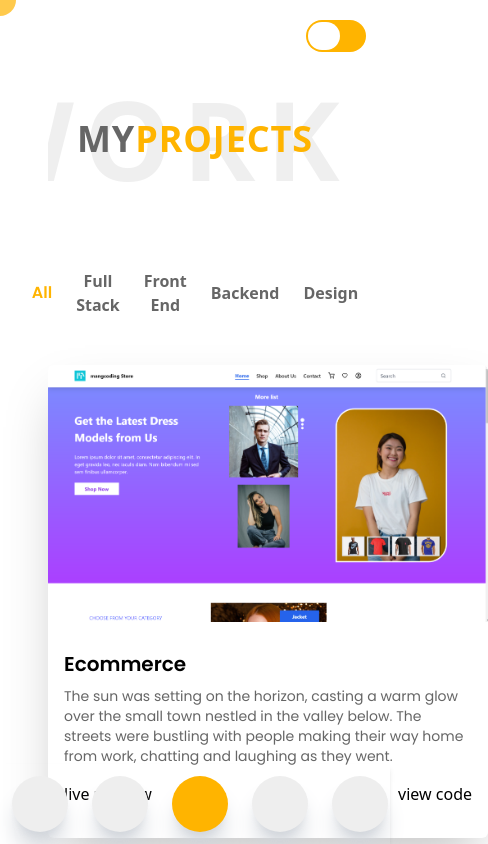
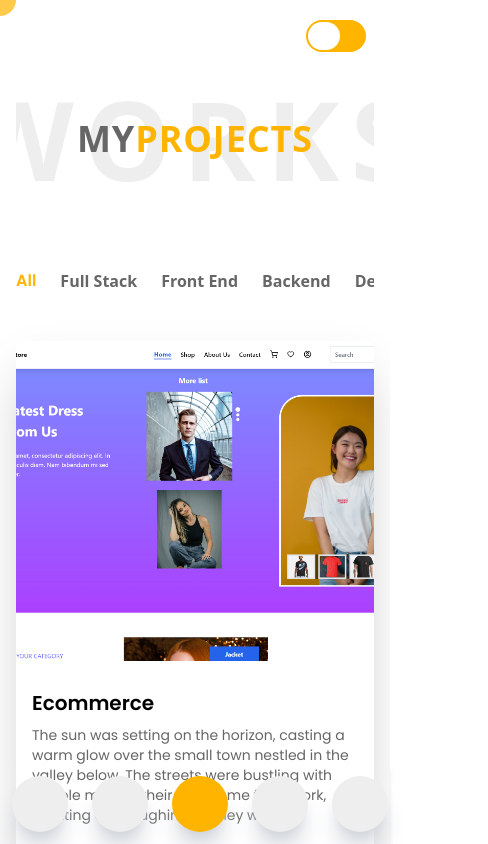
Before and after one commit to prama12/Portfolio-next, a Next.js app: page /projects in a window 390 px wide. Shown: the top 844 px of the page, 488 px wide, since content can reach past the window. Built offline with nearby package versions, Linux system fonts and the light colour scheme.

Commit message:
final final ho aba

```diff
--- a/components/about/AboutMe.jsx
+++ b/components/about/AboutMe.jsx
@@ -6,7 +6,7 @@ import AnimateLayout from "../layout/AnimateLayout";
 const AboutMe = () => {
   return (
     <AnimateLayout>
-      <div className=" dark:bg-black pb-16">
+      <div className=" dark:bg-black pb-16 w-padding">
       <Title firstdata="about" seconddata="me" backgroundtext="resume" />
       <PersonalInfo />
       </div>
--- a/components/blog/Blog.jsx
+++ b/components/blog/Blog.jsx
@@ -11,7 +11,7 @@ const Blog = () => {
             <div className=' dark:bg-black pb-12'>
                 <div className=' max-w-6xl mx-auto w-padding'>
                     <Title firstdata="my" seconddata="blog" backgroundtext="posts" />
-                    <div className=' my-12 grid grid-cols-12 gap-10'>
+                    <div className=' my-12 grid lg:grid-cols-3 md:grid-cols-2  gap-10'>
                         {
                             blog.map((data, index) => {
                                 return (
--- a/components/blog/BlogCard.jsx
+++ b/components/blog/BlogCard.jsx
@@ -4,11 +4,11 @@ import Image from 'next/image'
 const BLlogCard = ({ imagepath, title, description }) => {
   const [imageMagnify, setImageMagnify] = useState(false)
   return (
-    <div onMouseEnter={() => setImageMagnify(true)} onMouseLeave={() => setImageMagnify(false)} className=' cursor-pointer col-span-12 md:col-span-6 lg:col-span-4 w-full rounded-md overflow-hidden shadow-2xl bg-gray-200 dark:bg-black  duration-300 dark:border border-gray-700'>
+    <div onMouseEnter={() => setImageMagnify(true)} onMouseLeave={() => setImageMagnify(false)} className=' cursor-pointer  w-full rounded-md overflow-hidden shadow-2xl bg-gray-200 dark:bg-black  duration-300 dark:border border-gray-700'>
       <div className=' w-full border-b-4 border-primary-yellow overflow-hidden'>
-        <div className={`${imageMagnify && " scale-125"} duration-500 border-2 border-red-400`}>
-          <img src={imagepath} alt="" />
-          {/* <Image src={imagepath} alt="blog_image" fill /> */}
+        <div className={`${imageMagnify && " scale-125"} duration-500 relative w-full h-80`}>
+          {/* <img src={imagepath} alt="" /> */}
+          <Image src={imagepath} alt="blog_image" layout='fill' objectFit='cover'/>
         </div>
       </div>
       <div className=' p-4'>
--- a/components/contact/Contact.jsx
+++ b/components/contact/Contact.jsx
@@ -8,9 +8,9 @@ import AnimateLayout from '../layout/AnimateLayout'
 const Contact = () => {
     return (
         <AnimateLayout>
-            <div className=' h-fit dark:bg-black animation'>
+            <div className=' h-full pb-20 dark:bg-black animation'>
                 <div className=' max-w-6xl mx-auto w-padding '>
-                    <div className=' py-8 '>
+                    <div className=' py-8  '>
                         <Title firstdata="get in" seconddata="touch" backgroundtext="contact" />
                     </div>
                     <div className=' lg:grid grid-cols-12 gap-4'>
--- a/components/contact/ContactForm.jsx
+++ b/components/contact/ContactForm.jsx
@@ -8,10 +8,17 @@ const ContactForm = () => {
   }
   return (
     <div className=' py-10 grid gap-5 p-6 text-primary-dark dark:text-primary-light animation'>
-      <div className=' col-span-2 sm:col-span-1 border overflow-hidden p-3 rounded-full'><input className=' duration-300 outline-none w-full dark:bg-black' placeholder='YOUR NAME' type="text" /></div>
-      <div className=' col-span-2 sm:col-span-1 border overflow-hidden p-3 rounded-full'><input className=' animation dark:bg-black outline-none w-full' placeholder='YOUR EMAIL' type="text" /></div>
-      <div className=' col-span-2 border overflow-hidden p-3 rounded-full'><input className='animation dark:bg-black outline-none w-full' placeholder='YOUR SUBJECT' type="text" /></div>
-      <div className=' col-span-2 border overflow-hidden p-3 rounded-3xl'><textarea className=' animation dark:bg-black resize-y h-36 outline-none w-full' placeholder='YOUR MESSAGE' /></div>
+      <div className=' z-[999]  col-span-2 sm:col-span-1 '>
+        <input className='input rounded-full ' placeholder='YOUR NAME' type="text" /></div>
+      <div className='z-[999] col-span-2 sm:col-span-1 '>
+        <input className=' input rounded-full' placeholder='YOUR EMAIL' type="text" />
+      </div>
+      <div className='z-[999] col-span-2 '>
+        <input className='input rounded-full' placeholder='YOUR SUBJECT' type="text" />
+      </div>
+      <div className='z-[999] col-span-2 '>
+        <textarea className=' input rounded-3xl  h-32' placeholder='YOUR MESSAGE' />
+      </div>
 
       <div className=' w-fit'>
         <Button func={sendMessage} text="send message" icon={<Telegram />} />
--- a/components/layout/Navbar.jsx
+++ b/components/layout/Navbar.jsx
@@ -5,7 +5,7 @@ import NavbarHover from "./NavbarHover";
 const Navbar = () => {
   return (
     <>
-      <nav className=" fixed bottom-0  animation lg:bg-transparent shadow-md lg:shadow-none w-full lg:w-fit lg:right-0 z-50 flex lg:h-screen items-center justify-center ">
+      <nav className=" fixed bottom-0 animation lg:bg-transparent shadow-md lg:shadow-none w-full lg:w-fit lg:right-0 z-50 flex lg:h-screen items-center justify-center ">
         <div className=" flex flex-row lg:flex-col w-full sm:px-10 lg:px-0  sm:gap-5 justify-between lg:justify-center lg:items-end py-3 ">
           {navdata.map((data) => {
             return (
--- a/components/layout/NavbarHover.jsx
+++ b/components/layout/NavbarHover.jsx
@@ -11,7 +11,7 @@ const NavbarHover = ({ path, name, icon }) => {
             style={{ width: moueshandler ? (btnref?.current?.scrollWidth) : "56px" }}
             onMouseEnter={() => setMousehandler(true)}
             onMouseLeave={() => setMousehandler(false)}
-            className={`text-2xl duration-300 min-w-[56px] h-14 shadow-xl shadow-gray-300 dark:shadow-gray-900  rounded-full flex overflow-hidden items-center justify-end
+            className={`text-2xl duration-300  h-14 shadow-xl shadow-gray-300 dark:shadow-gray-900  rounded-full flex overflow-hidden items-center justify-end
          ${router.pathname === path || moueshandler ? "text-white bg-primary-yellow" : " text-primary-dark bg-primary-light dark:bg-primary-dark dark:text-primary-light text-end"}`}
         >
             <div ref={btnref} className=' flex px-4'>
--- a/components/project/Project.jsx
+++ b/components/project/Project.jsx
@@ -37,22 +37,26 @@ const Project = () => {
                 <div className=' max-w-6xl mx-auto pt-14 w-padding '>
                     <Title firstdata="my" seconddata="projects" backgroundtext="works" />
 
-                    <div className=' flex justify-center gap-6 mt-12'>
+                    {/* <div className='   bg-red-400 w-full px-2'> */}
+                    <div className='  flex overflow-x-scroll justify-center gap-6 mt-12 w-full '>
                         <button onClick={() => setFiltercategory("all")} className={` ${filtercategory === "all" ? "text-primary-yellow" : "text-primary-dark"} duration-500 capitalize font-semibold text-primary-dark font-Poppins`}>
                             all
                         </button>
+                        <div className=' flex gap-6'>
                             {
                                 categories.map((category, index) => {
                                     return (
-                                    <button onClick={() => setFiltercategory(category)} className={`capitalize font-semibold  text-primary-dark hover:text-primary-yellow animation ${filtercategory === category ? "text-primary-yellow" : "text-primary-dark"}`} key={index}>
+                                        <button onClick={() => setFiltercategory(category)} className={`capitalize font-semibold  text-primary-dark hover:text-primary-yellow animation ${filtercategory === category ? "text-primary-yellow" : "text-primary-dark"} shrink-0 `} key={index}>
                                             {category}
                                         </button>
                                     )
                                 })
                             }
                         </div>
+                    </div>
+                    {/* </div> */}
 
-                    <div className=' grid  grid-cols-12 gap-x-10 gap-y-16 my-12 '>
+                    <div className=' grid md:grid-cols-2  lg:grid-cols-3 gap-x-10 gap-y-16 my-12 '>
                         {projectstate.map((data, index) => {
                             return (
                                 <ProjectCard key={index} {...data} />
--- a/components/project/ProjectCard.jsx
+++ b/components/project/ProjectCard.jsx
@@ -1,12 +1,13 @@
 import React, { useState } from 'react'
-// import Image from 'next/image'
+import Image from 'next/image'
 
 const ProjectCard = ({ category, githublink, link, description, title, imagelink }) => {
     const [imageMagnify, setImageMagnify] = useState(false)
     return (
-        <div onMouseEnter={() => setImageMagnify(true)} onMouseLeave={() => setImageMagnify(false)} className=' col-span-12 sm:col-span-6 lg:col-span-4 w-full dark:shadow-gray-800 mb-16 overflow-hidden rounded-md shadow-2xl cursor-pointer'>
-            <div className={` w-full ${imageMagnify && " scale-125"} duration-500`}>
-                <img src={imagelink} alt="project-image" />
+        <div onMouseEnter={() => setImageMagnify(true)} onMouseLeave={() => setImageMagnify(false)} className=' w-full dark:shadow-gray-800 mb-16 overflow-hidden rounded-md shadow-2xl cursor-pointer'>
+            <div className={` w-full ${imageMagnify && " scale-125"} duration-500 relative h-80  `}>
+                {/* <img src={imagelink} alt="project-image" /> */}
+                <Image src={imagelink} alt="project_image" layout='fill' objectFit='cover' />
             </div>
             <div className=' p-4'>
                 <div className=' text-xl font-Poppins mt-3 font-semibold capitalize dark:text-white'>{title}</div>
--- a/styles/globals.css
+++ b/styles/globals.css
@@ -6,7 +6,7 @@
 @tailwind utilities;
 
 * {
-  @apply scroll-smooth ;
+  @apply scroll-smooth;
 }
 
 .max-w {
@@ -14,7 +14,7 @@
 }
 
 .w-padding {
-  @apply px-12;
+  @apply px-4 lg:px-12;
 }
 
 .animation {
@@ -24,3 +24,7 @@
 .custom-clippath {
   clip-path: polygon(0 0, 40% 0, 100% 100%, 0% 100%);
 }
+
+.input {
+  @apply border overflow-hidden flex items-center p-3  animation bg-transparent outline-none w-full;
+}
```
Lines whose indentation alone changed are shown as unchanged.
